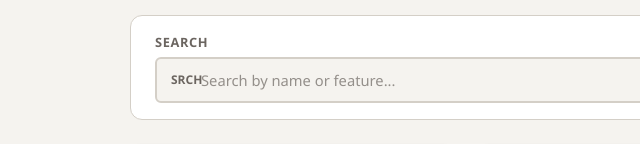
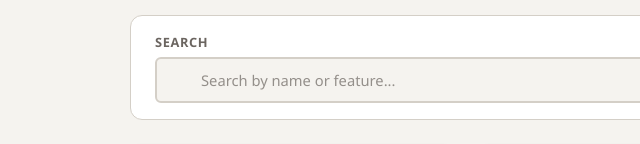
Before and after one commit to SherifMostafa06/LenseScape, a plain HTML site: page index.html in a window 1280 px wide. Shown: the part 636-780 px from the top of the page, 0-640 px from the left. Drawn offline with Linux system fonts and the light colour scheme.

Commit message:
Update index.html

```diff
--- a/index.html
+++ b/index.html
@@ -67,7 +67,7 @@
         <div class="filter-group" style="flex:1;min-width:200px;">
           <label for="filter-search">Search</label>
           <div class="search-bar" style="max-width:100%;">
-            <span class="search-icon">Srch</span>
+            <span class="search-icon"></span>
             <input type="text" id="filter-search" class="form-input" placeholder="Search by name or feature..." />
           </div>
         </div>
```
